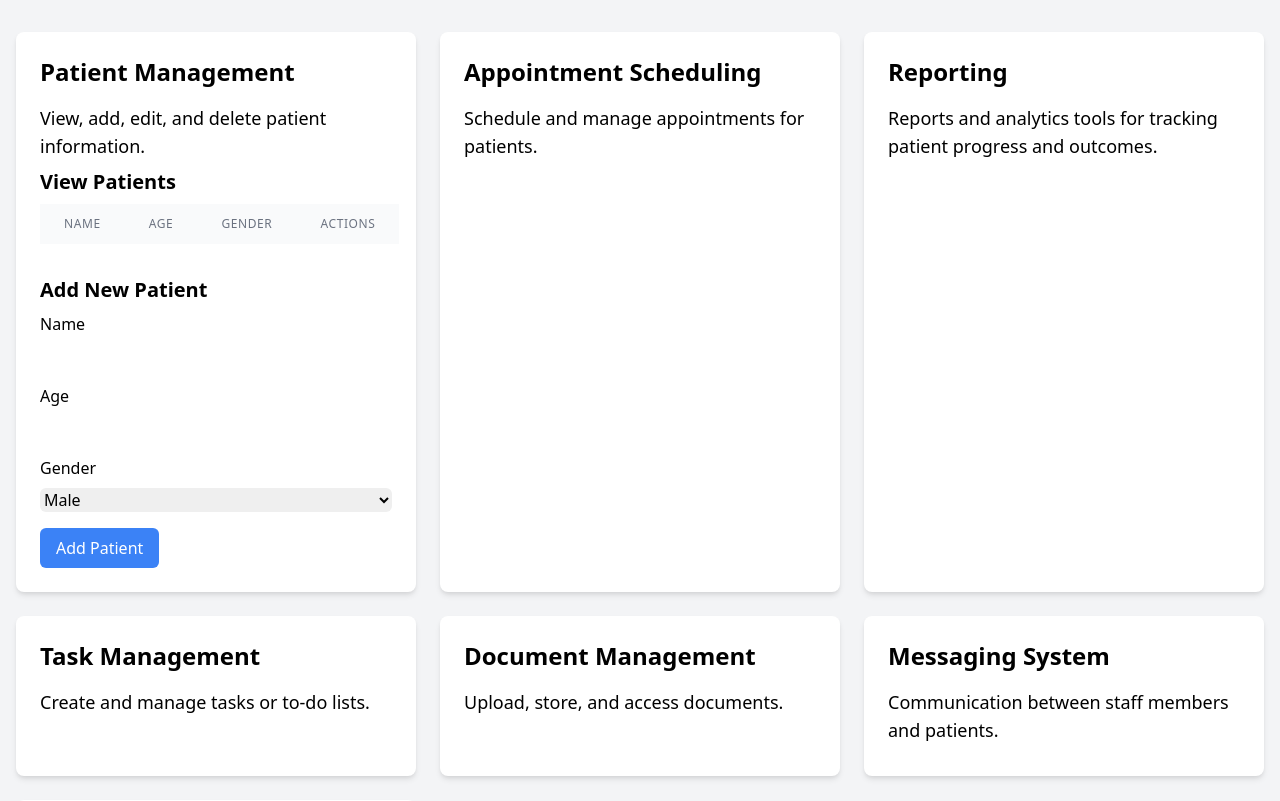
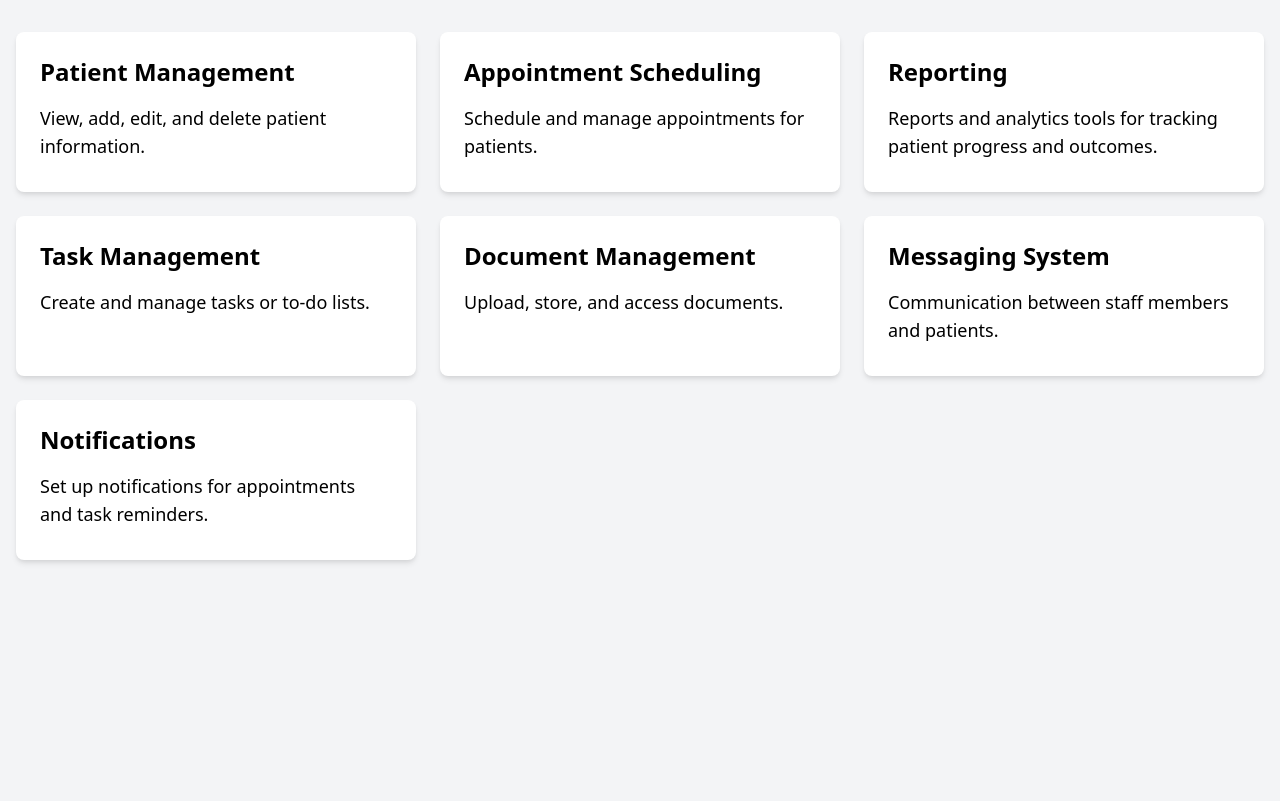
Before and after one commit to Jabrahamjohn/Rehab, a Flask app: page /dashboard in a window 1280 px wide. Shown: the part 72-873 px from the top of the page. After the commit the page ends 635 px from the top, so only its background shows below. Run offline with Flask 3, Linux system fonts and the light colour scheme; lists and menus that the app fills with data are empty; some libraries are stand-ins or nearby versions.

Commit message:
let's make this intresting

```diff
--- a/rehab_app/templates/dashboard.html
+++ b/rehab_app/templates/dashboard.html
@@ -43,55 +43,6 @@
                 <h2 class="text-2xl font-semibold mb-4">Patient Management</h2>
                 <p class="text-lg mb-2">View, add, edit, and delete patient information.</p>
                 <!-- Placeholder for patient management functionality -->
-
-
-                <!-- View Patients -->
-                <h3 class="text-xl font-semibold mb-2">View Patients</h3>
-                <table class="min-w-full divide-y divide-gray-200">
-                    <thead class="bg-gray-50">
-                        <tr>
-                            <th scope="col" class="px-6 py-3 text-left text-xs font-medium text-gray-500 uppercase tracking-wider">Name</th>
-                            <th scope="col" class="px-6 py-3 text-left text-xs font-medium text-gray-500 uppercase tracking-wider">Age</th>
-                            <th scope="col" class="px-6 py-3 text-left text-xs font-medium text-gray-500 uppercase tracking-wider">Gender</th>
-                            <th scope="col" class="px-6 py-3 text-left text-xs font-medium text-gray-500 uppercase tracking-wider">Actions</th>
-                        </tr>
-                    </thead>
-                    <tbody class="bg-white divide-y divide-gray-200">
-                        <!-- Loop through patients data and display each patient -->
-                        {% for patient in patients %}
-                        <tr>
-                            <td class="px-6 py-4 whitespace-nowrap">{{ patient.name }}</td>
-                            <td class="px-6 py-4 whitespace-nowrap">{{ patient.age }}</td>
-                            <td class="px-6 py-4 whitespace-nowrap">{{ patient.gender }}</td>
-                            <td class="px-6 py-4 whitespace-nowrap">
-                                <a href="/edit-patient/{{ patient.id }}" class="text-blue-500 hover:underline">Edit</a>
-                                <form action="/delete-patient/{{ patient.id }}" method="POST" class="inline-block">
-                                    <button type="submit" class="text-red-500 hover:underline">Delete</button>
-                                </form>
-                            </td>
-                        </tr>
-                        {% endfor %}
-                    </tbody>
-                </table>
-
-                <!-- Add New Patient -->
-                <h3 class="text-xl font-semibold mt-8 mb-2">Add New Patient</h3>
-                <form action="/add-patient" method="POST">
-                    <label for="name" class="block mb-2">Name</label>
-                    <input type="text" id="name" name="name" class="w-full border-gray-300 rounded-md focus:ring-blue-500 focus:border-blue-500">
-
-                    <label for="age" class="block mt-4 mb-2">Age</label>
-                    <input type="number" id="age" name="age" class="w-full border-gray-300 rounded-md focus:ring-blue-500 focus:border-blue-500">
-
-                    <label for="gender" class="block mt-4 mb-2">Gender</label>
-                    <select id="gender" name="gender" class="w-full border-gray-300 rounded-md focus:ring-blue-500 focus:border-blue-500">
-                        <option value="male">Male</option>
-                        <option value="female">Female</option>
-                        <option value="other">Other</option>
-                    </select>
-
-                    <button type="submit" class="bg-blue-500 text-white py-2 px-4 rounded-md mt-4 hover:bg-blue-600">Add Patient</button>
-                </form>
 
             </section>
 
```
